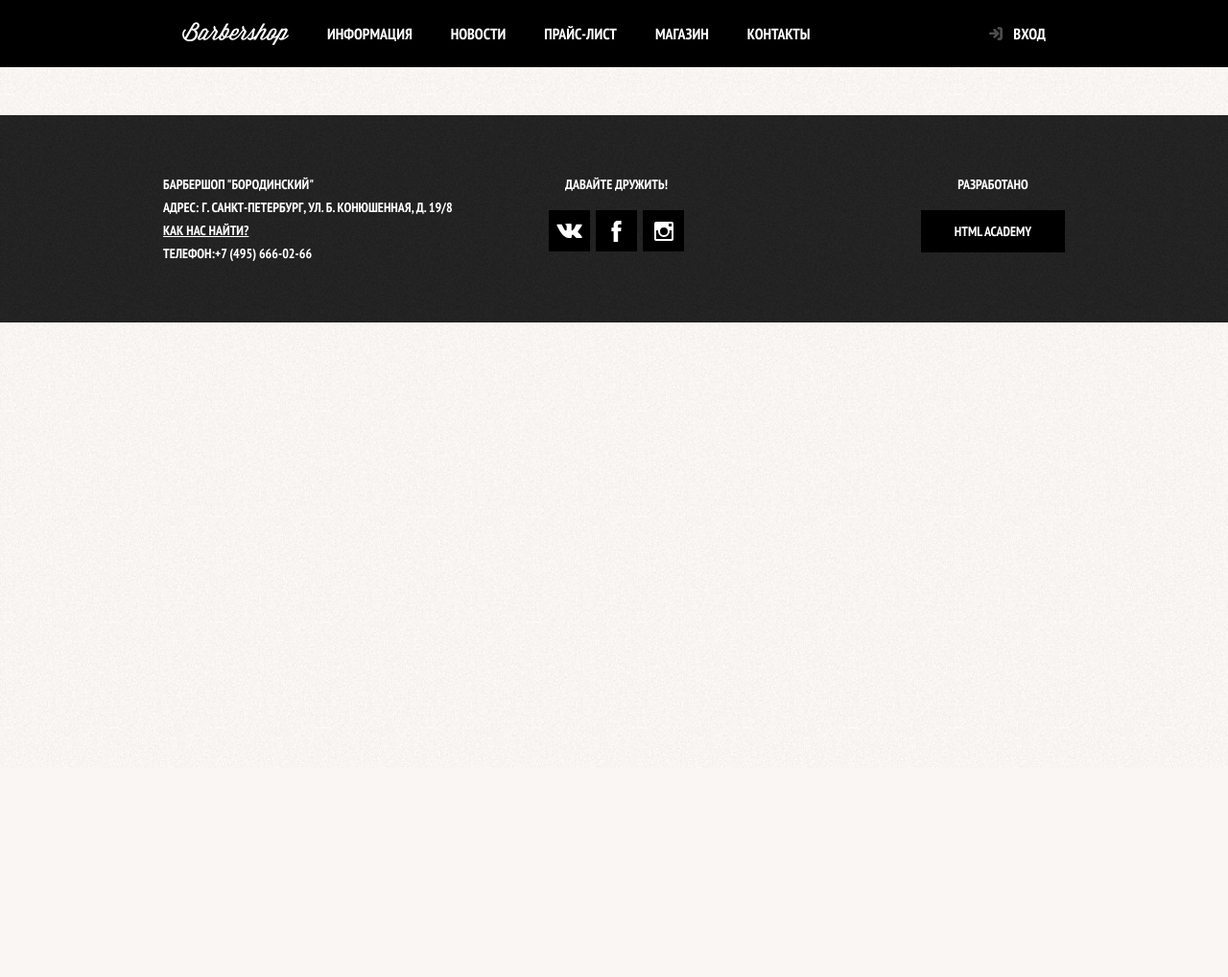
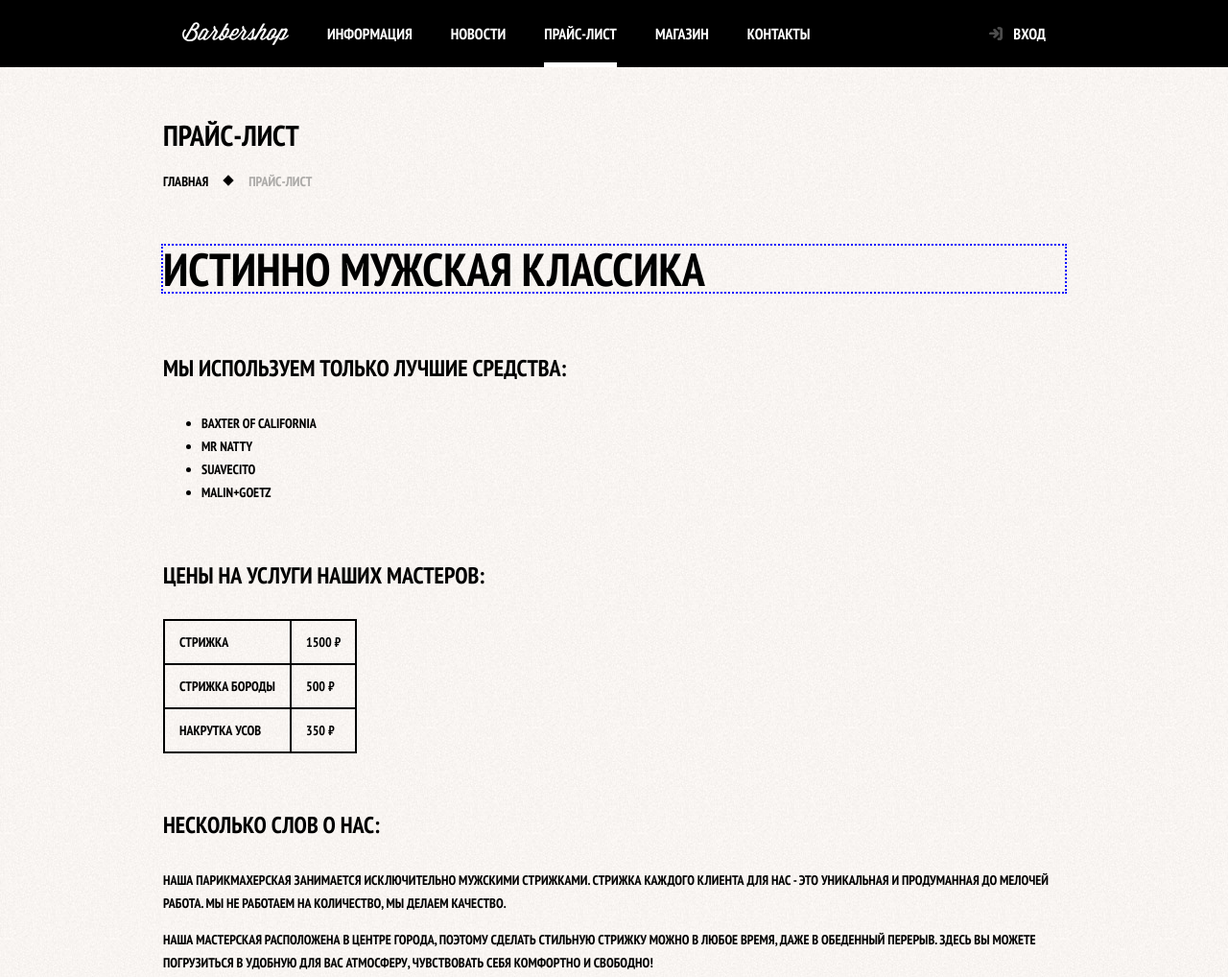
Before and after one commit to v3nder/Barbershop, a plain HTML site: page price.html in a window 1280 px wide. Shown: the top 1018 px of the page at 96% size. Before the commit the page ends 800 px from the top, so only its background shows below. Drawn offline with Linux system fonts and the light colour scheme.

Commit message:
Начальная разметка прайса

```diff
--- a/css/style.css
+++ b/css/style.css
@@ -143,6 +143,24 @@ body{
 .user-navigation a:focus{
 	background-color: #242424;
 }
+.site-navigation-current{
+	position: relative;
+}
+.site-navigation-current a:not([href]){
+	background-color: #000000;
+}
+.site-navigation-current::after{
+	content: "";
+
+	position: absolute;
+	left: 20px;
+	right: 20px;
+	bottom: 0;
+
+	height: 5px;
+	background-color: #ffffff;
+}
+
 .user-navigation .login-link{
 	position: relative;
 	padding-left: 50px;
@@ -755,7 +773,55 @@ body{
 	margin-top: 45px;
 }
 
-/*Footer*/
+/* Pricing page */
+.inner-content{
+	margin-bottom: 75px;
+}
+.inner-content h2{
+	margin-top: 60px;
+	margin-bottom: 30px;
+
+	font-size: 24px;
+	line-height: 30px;
+}
+.inner-content h3{
+	margin-top: 60px;
+	margin-bottom: 30px;
+
+	font-size: 20px;
+	line-height: 24px;
+}
+.inner-content h2 + h3{
+	margin-top: 30px;
+}
+.inner-content p{
+	margin: 14px 0;
+}
+
+.inner-content td{
+	padding: 10px 15px;
+	border: 2px solid #000000;
+}
+.inner-content table{
+	border-collapse: collapse;
+}
+.inner-content .big-heading{
+	display: flex;
+	align-items: center;
+
+	margin-top: 55px;
+	margin-bottom: 65px;
+
+	font-size: 48px;
+	line-height: 48px;
+	text-align: center;
+
+	outline: 2px dotted blue;
+}
+
+
+
+/* Footer */
 .main-footer{
 	margin-top: 65px;
 	padding: 60px 0;
--- a/price.html
+++ b/price.html
@@ -7,7 +7,9 @@
 <link rel="stylesheet" href="css/style.css">
 <link href="https://fonts.googleapis.com/css?family=PT+Sans+Narrow:400,700&amp;subset=cyrillic,cyrillic-ext" rel="stylesheet">
 </head>
+
 <body class="inner-page">
+
 <header class="main-header">
   <nav class="main-navigation container">
 	  <a href="index.html" class="main-header-logo">
@@ -16,8 +18,8 @@
     <ul class="site-navigation">
       <li><a href="info.html">Информация</a></li>
       <li><a href="news.html">Новости</a></li>
-      <li><a href="price.html">Прайс-лист</a></li>
-      <li class="site-navigation-current"><a href="catalog.html">Магазин</a></li>
+      <li class="site-navigation-current"> <a> Прайс-лист</a></li>
+      <li><a href="catalog.html">Магазин</a></li>
       <li><a href="contacts.html">Контакты</a></li>
     </ul>
     <ul class="user-navigation">
@@ -25,7 +27,55 @@
     </ul>
   </nav>
 </header>
-<main class="container"> </main>
+
+<main class="container">
+  <div class="inner-page-container">
+    <h1 class="page-title">Прайс-лист</h1>
+    <ul class="breadcrumbs">
+      <li><a href="index.html">Главная</a></li>
+      <li class="breadcrumps-current">Прайс-лист</li>
+    </ul>
+  </div>
+
+  <section class="inner-content">
+    <h2 class="big-heading">ИСТИННО МУЖСКАЯ КЛАССИКА</h2>
+    <h2>МЫ ИСПОЛЬЗУЕМ ТОЛЬКО
+        ЛУЧШИЕ СРЕДСТВА:</h2>
+    <ul>
+      <li>Baxter of California</li>
+      <li>Mr Natty</li>
+      <li>Suavecito</li>
+      <li>Malin+Goetz</li>
+    </ul>
+
+    <h2>ЦЕНЫ НА УСЛУГИ НАШИХ МАСТЕРОВ:</h2>
+    <table>
+      <tr>
+        <td>Стрижка</td>
+        <td>1500 ₽</td>
+      </tr>
+      <tr>
+        <td>Стрижка бороды</td>
+        <td>500 ₽</td>
+      </tr>
+      <tr>
+        <td>Накрутка усов</td>
+        <td>350 ₽</td>
+      </tr>
+    </table>
+
+    <h2>Несколько слов о нас:</h2>
+    <p>Наша парикмахерская занимается исключительно мужскими стрижками.
+      Стрижка каждого клиента для нас - это уникальная и продуманная до мелочей работа.
+      Мы не работаем на количество, мы делаем качество.</p>
+    <p>Наша мастерская расположена в центре города,
+       поэтому сделать стильную стрижку можно в любое время,
+        даже в обеденный перерыв.
+        Здесь вы можете погрузиться в удобную для вас атмосферу,
+         чувствовать себя комфортно и свободно!</p>
+  </section>
+</main>
+
 <footer class="main-footer">
     <div class="container">
       <p class="footer-contacts">
```
Also changed, not shown: index.html (+4 -1 lines).
